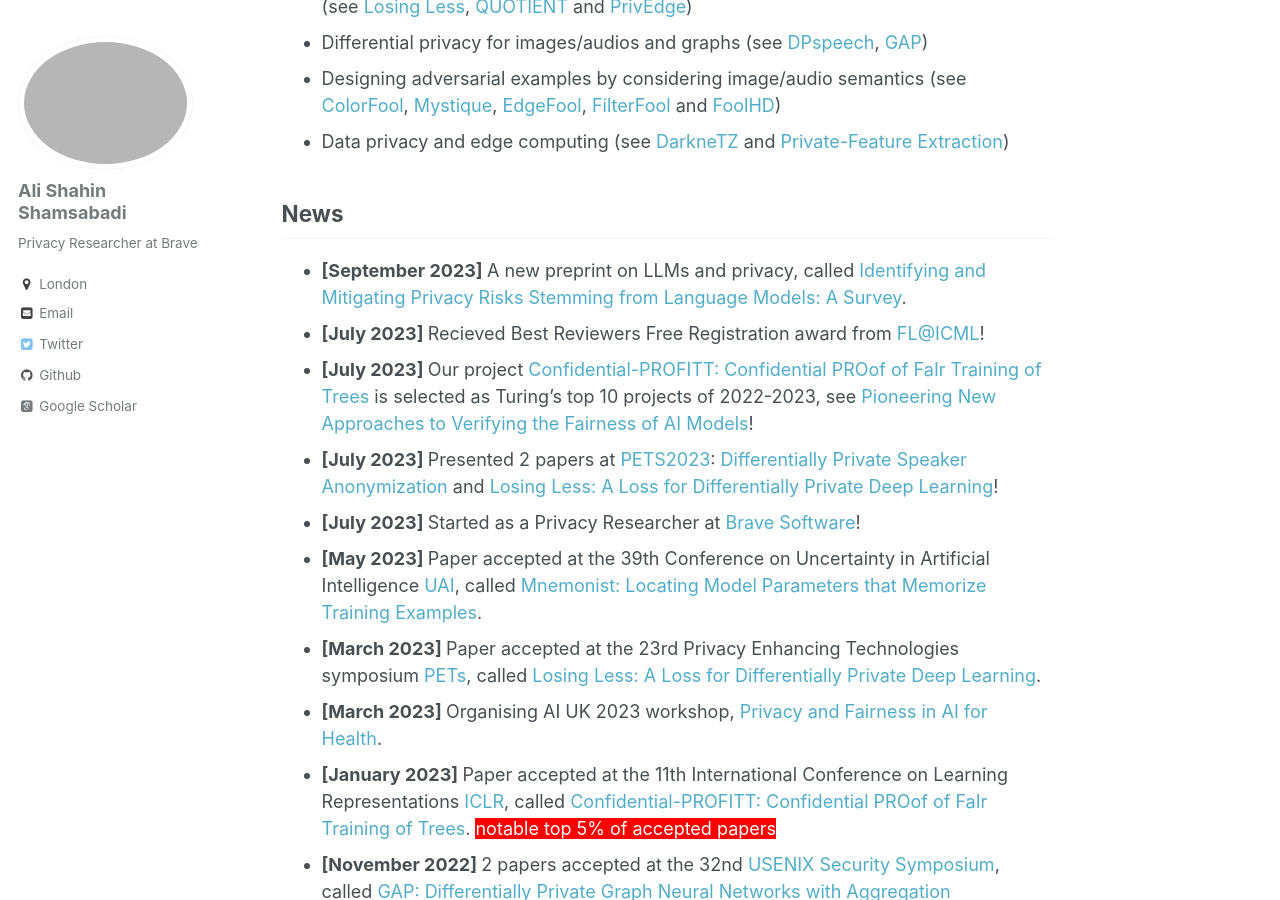
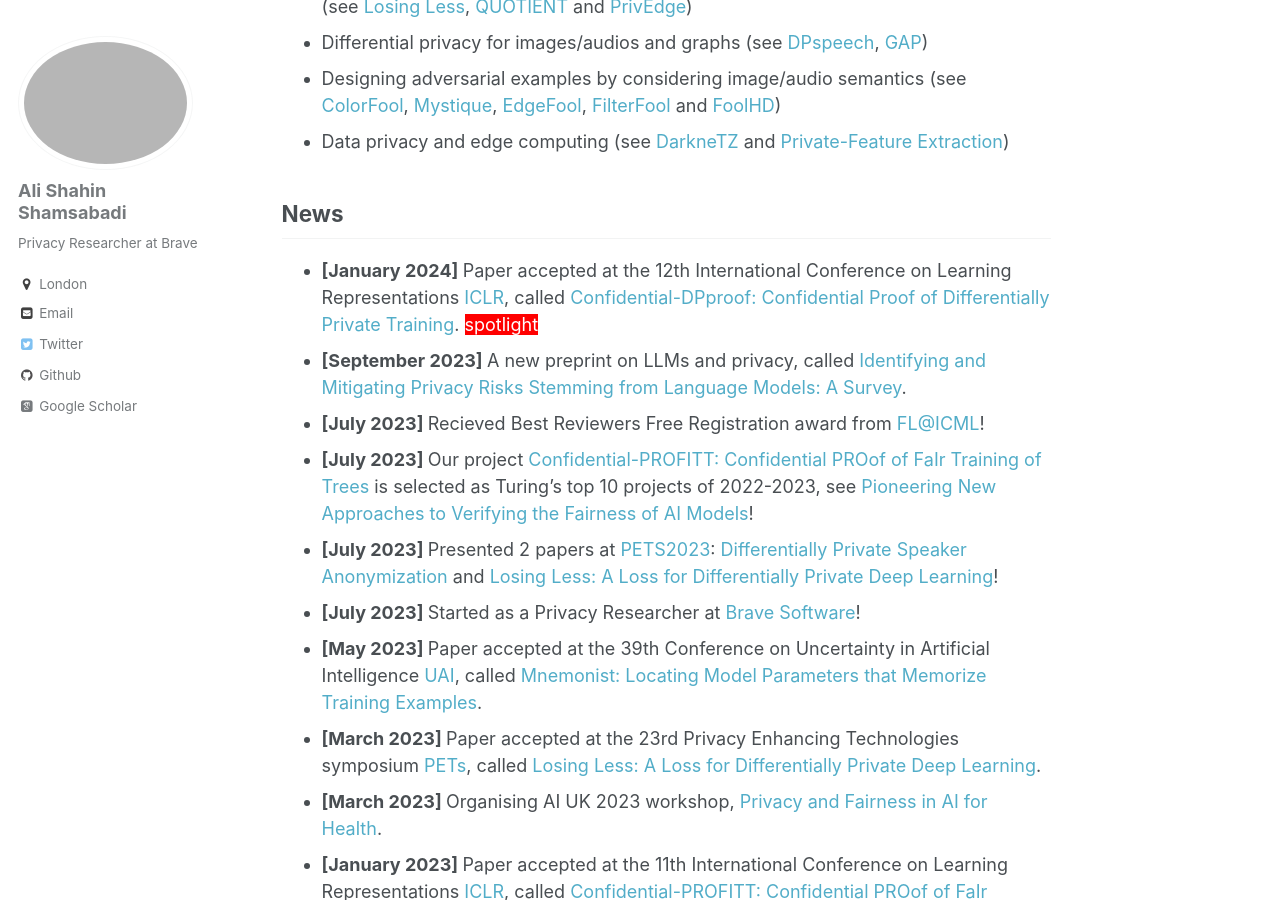
Before and after one commit to AliShahin/AliShahin.github.io, a Jekyll site: the page built from _pages/about.md, in a window 1280 px wide and 900 px high, scrolled down 898 px. Built offline with Jekyll 4.4.1, drawn with Linux system fonts in a browser that asks for light colours; some web fonts are replaced.

Commit message:
Update about.md

```diff
--- a/_pages/about.md
+++ b/_pages/about.md
@@ -24,6 +24,7 @@ My research has been published at top-tier conferences including NeurIPS, ICLR,
 - Data privacy and edge computing (see [DarkneTZ](https://arxiv.org/pdf/2004.05703) and [Private-Feature Extraction](https://arxiv.org/pdf/1802.03151.pdf))
 
 ## News
+- <b> [January 2024] </b> Paper accepted at the 12th International Conference on Learning Representations [ICLR](https://iclr.cc), called [Confidential-DPproof: Confidential Proof of Differentially Private Training](https://alishahin.github.io/). <span style="background-color:red"><font color="white"> spotlight </font></span>
 - <b> [September 2023] </b> A new preprint on LLMs and privacy, called [Identifying and Mitigating Privacy Risks Stemming from Language Models: A Survey](https://arxiv.org/pdf/2310.01424.pdf).
 - <b> [July 2023] </b> Recieved Best Reviewers Free Registration award from [FL@ICML](https://fl-icml2023.github.io/)!
 - <b> [July 2023] </b> Our project [Confidential-PROFITT: Confidential PROof of FaIr Training of Trees](https://openreview.net/forum?id=iIfDQVyuFD) is selected as Turing's top 10 projects of 2022-2023, see [Pioneering New Approaches to Verifying the Fairness of AI Models](https://t.co/I2b4PUPkbs)!
```
